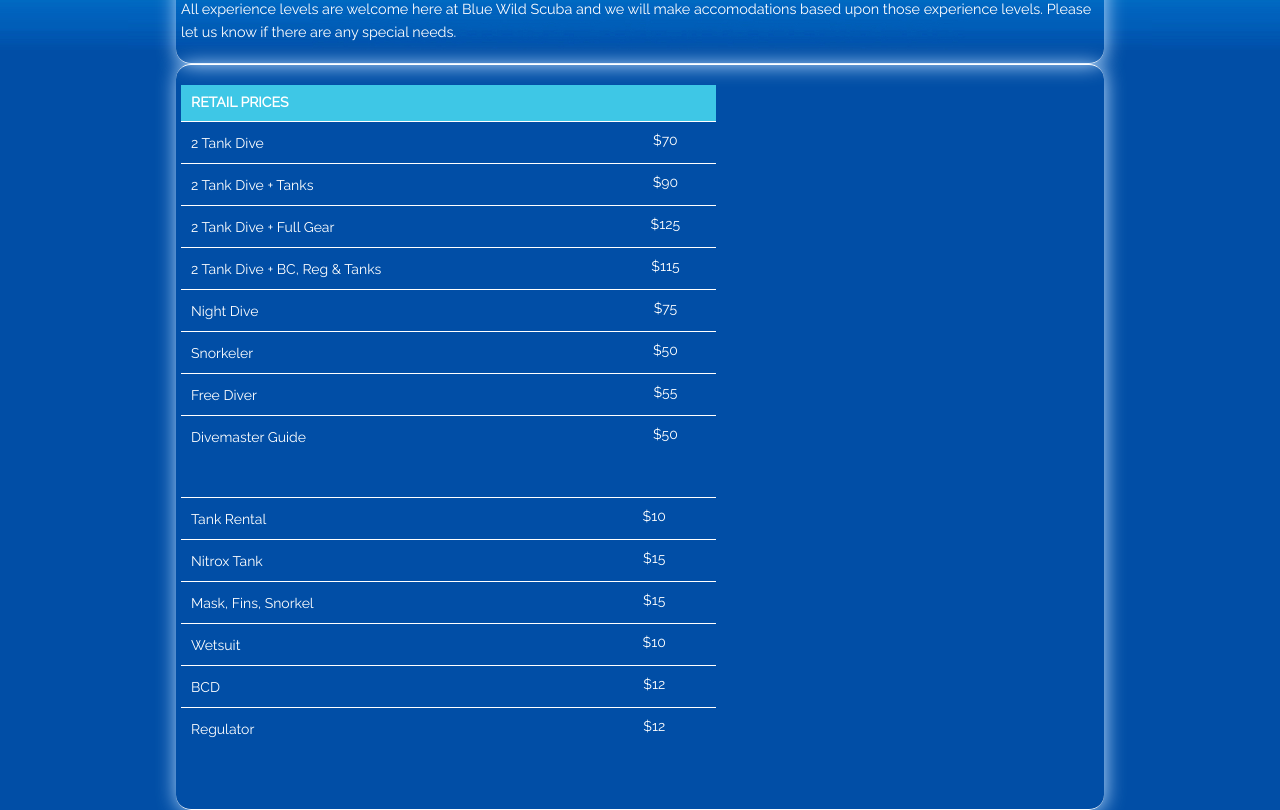
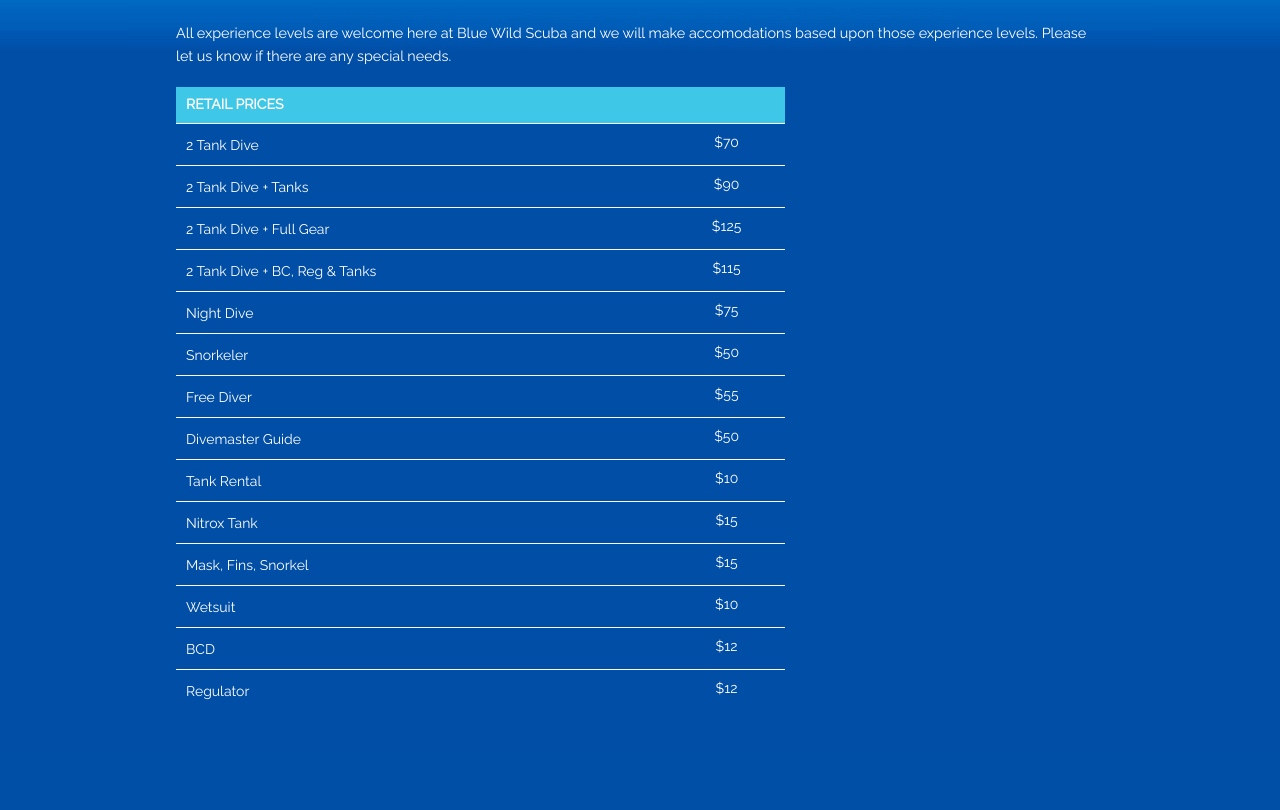
Before and after one commit to captainmarkos/bw2, a PHP site: page /charters.html in a window 1280 px wide. Shown: the part 425-1235 px from the top of the page. After the commit the page ends 1125 px from the top, so only its background shows below. Run offline with PHP 8.4, Linux system fonts and the light colour scheme.

Commit message:
updates charters styles and pricing table

```diff
--- a/charters.html
+++ b/charters.html
@@ -53,10 +53,11 @@
 
 <!-- BEGIN: charters.html -->
 <div class="row">
-    <div class="large-12 columns no-padding panel-margin">
-      <div class="panel">
+  <div class="large-12 columns panel-margin">
     <div class="row">
-                <div class="medium-4 large-4 columns"><img src="/images/valerie_j_1.jpg" alt="Scuba Diving Charters" /></div>
+      <div class="charter_image medium-4 large-4 columns">
+        <img src="/images/valerie_j_1.jpg" alt="Scuba Diving Charters" />
+      </div>
       <div class="medium-8 large-8 columns">
           <h5 class="course-title">
               North Miami Scuba Diving, Snorkeling &amp; Freediving Charters
@@ -71,18 +72,25 @@
              in it's own way.  A dive trip could be two reef dives, a wreck & a reef or two
              wrecks.  Visit our <a href="dive_schedule.html">charter schedule</a>
              to see what we have planned.  We run dive trips every day weather permitting.  We
-                           are happy to accomodate special requests for charters and activities.</p>
+             are happy to accomodate special requests for charters and activities.
+          </p>
+      </div>
+    </div>
   </div>
 
-                    <p>All experience levels are welcome here at Blue Wild Scuba and we will make
+  <div class="row">
+    <div class="large-12 columns">
+      <p class="experience_levels">
+         All experience levels are welcome here at Blue Wild Scuba and we will make
          accomodations based upon those experience levels.  Please let us know if there
-                       are any special needs.</p>
+         are any special needs.
+      </p>
     </div>
   </div>
-            <div class="panel">
-                <div class="row">
-              <!-- TODO: Style this to look like a table -->
-                  <table class="dive_schedule large-7 columns">
+
+  <div class="retail_prices_container row">
+    <div class="large-8 columns">
+      <table class="retail_prices">
       <thead>
         <tr>
           <th class="retail_prices_header" colspan="2">RETAIL PRICES</th>
@@ -137,11 +145,6 @@
             <div>$50</div>
           </td>
         </tr>
-                    </tbody>
-                  </table>
-
-                  <table class="dive_schedule large-7 columns">
-                    <tbody>
         <tr class="info_row">
           <td>Tank Rental</td>
           <td class="am_cell">
@@ -183,8 +186,6 @@
     </div>
   </div>
 </div>
-    </div>
-</div>
 <!-- END: scuba_courses.html -->
 </body>
 </html>
--- a/styles/bluewild.css
+++ b/styles/bluewild.css
@@ -298,29 +298,33 @@ header {
   float: left;
 }
 
-.dive_schedule {
+.retail_prices {
+    width: 100%;
+}
+
+.retail_prices, .dive_schedule {
     background: none;
     border: none;
     margin-bottom: 40px;
 }
 
-.dive_schedule thead {
+.retail_prices thead, .dive_schedule thead {
     background: none;
 }
 
-.dive_schedule tbody tr td {
+.retail_prices tbody tr td, .dive_schedule tbody tr td {
     color: white;
 }
 
-.dive_schedule tbody tr td a {
+.retail_prices tbody tr td a, .dive_schedule tbody tr td a {
     color: #ffff00;
 }
 
-.dive_schedule tbody tr:nth-of-type(even) {
+.retail_prices tbody tr:nth-of-type(even), .dive_schedule tbody tr:nth-of-type(even) {
     background: none;
 }
 
-.dive_schedule tbody tr:nth-of-type(odd) {
+.retail_prices tbody tr:nth-of-type(odd), .dive_schedule tbody tr:nth-of-type(odd) {
     border-top: 1px solid white;
     border-bottom: 1px solid white;
 }
@@ -390,6 +394,10 @@ header {
     .small-11 { width: 91.66667%; }
 
     .small-12 { width: 100%; }
+
+    .retail_prices_container {
+        padding: 10px;
+    }
 }
 
 
@@ -438,6 +446,22 @@ header {
     .medium-11 { width: 91.66667%; }
 
     .medium-12 { width: 100%; }
+
+    .charter_image {
+        height: 238px;
+    }
+
+    .charter_image img {
+        height: 100%;
+    }
+
+    .retail_prices_container {
+        padding: 10px;
+    }
+
+    .experience_levels {
+        padding: 0 15px 0 15px;
+    }
 }
 
 @media only screen and (min-width: 64.063em) {
@@ -473,6 +497,18 @@ header {
     .large-11 { width: 91.66667%; }
 
     .large-12 { width: 100%; }
+
+    .charter_image {
+        padding: 0;
+    }
+
+    .retail_prices_container {
+        padding: 0;
+    }
+
+    .experience_levels {
+        padding: 0;
+    }
 }
 
 /* more small device media query styles*/
@@ -517,6 +553,10 @@ header {
         font-size: 1.6rem;
     }
 
+    .experience_levels {
+        padding: 0 15px 0 15px;
+    }
+
     .last-image {
         float: none !important;
         margin: 0 auto !important;
```
Lines whose indentation alone changed are shown as unchanged.
